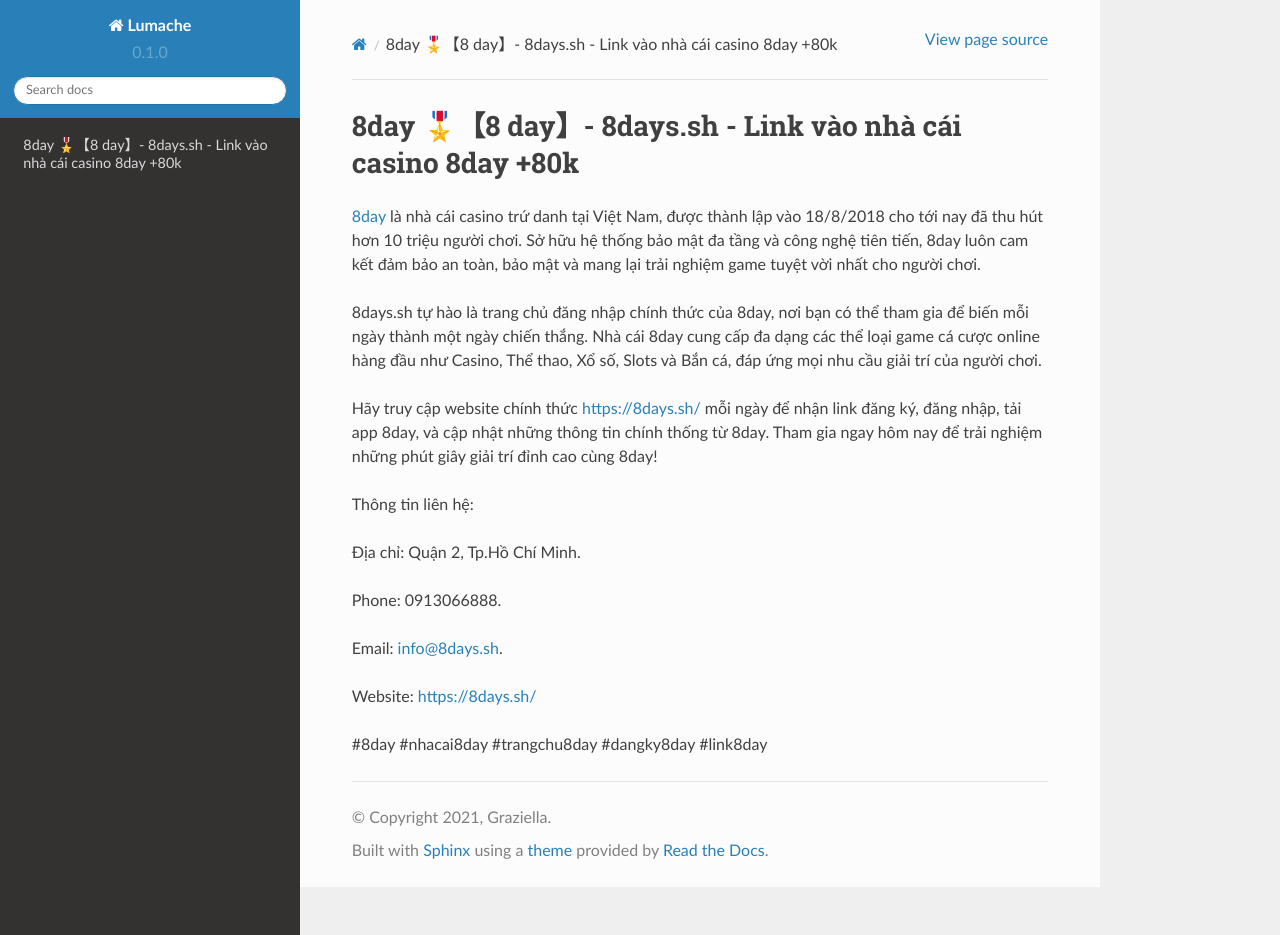
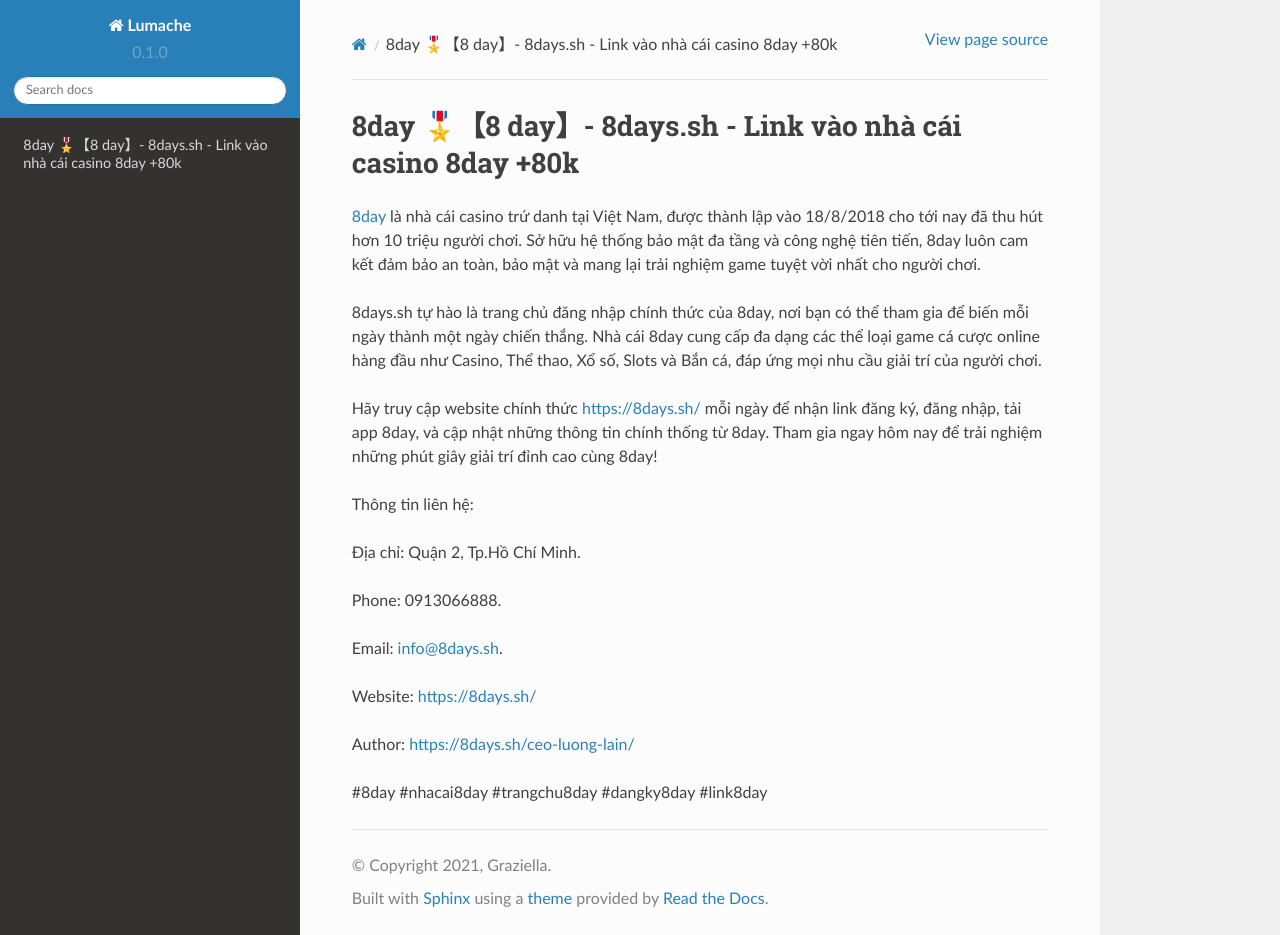
Before and after one commit to vqtranquocthuan424/8dayssh, a Sphinx documentation site: the page built from docs/source/index.rst, in a window 1280 px wide and 935 px high. Built offline with Sphinx 7.4.7 and the Read the Docs theme 2.0.0, drawn with Linux system fonts in a browser that asks for light colours; part of the change alters nothing that is shown.

Commit message:
Update index.rst

```diff
--- a/docs/source/index.rst
+++ b/docs/source/index.rst
@@ -17,4 +17,6 @@ Email: info@8days.sh.
 
 Website: https://8days.sh/
 
+Author: https://8days.sh/ceo-luong-lain/
+
 #8day #nhacai8day #trangchu8day #dangky8day #link8day
```
